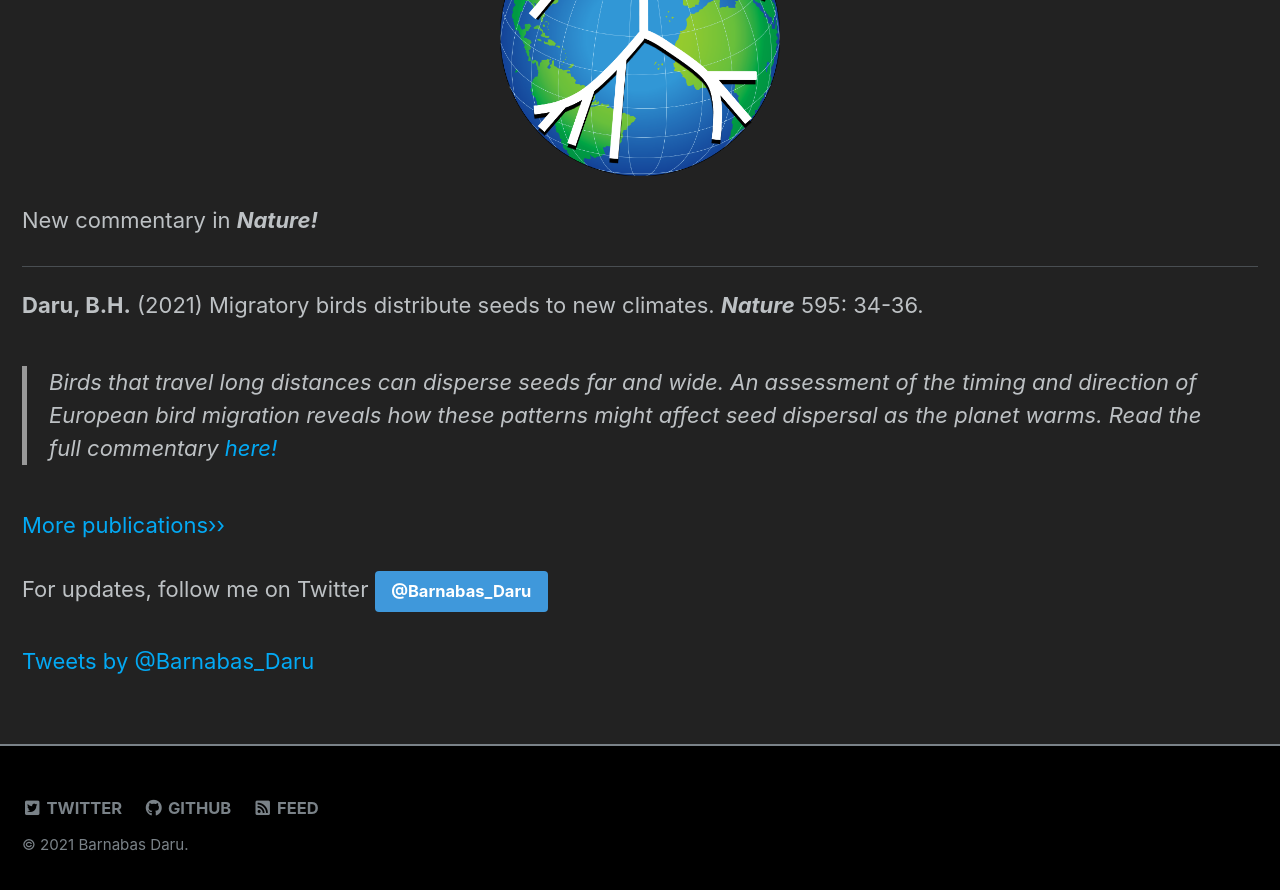
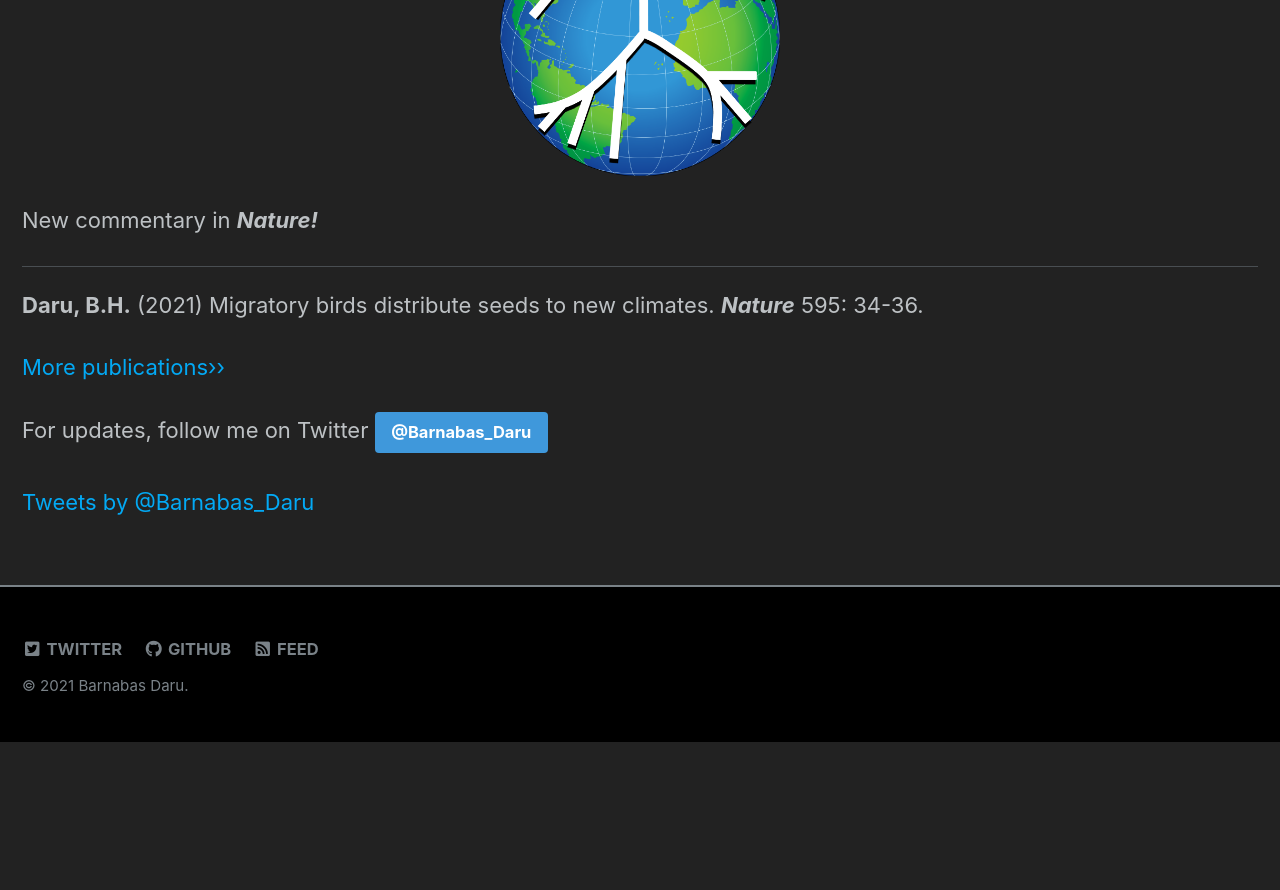
Before and after one commit to darunabas/darulab.github.io, a Jekyll site: the page built from index.html, in a window 1280 px wide and 900 px high, scrolled down 722 px. Shown: the top 890 px of the window. Built offline with Jekyll 4.4.1, drawn with Linux system fonts in a browser that asks for light colours; cached includes are drawn as plain includes; the list of posts is cut into pages by our own code; comment, search, counter and statistics services are not loaded; after the commit the page ends 1464 px from its top, so only the background shows below that.

Commit message:
Update index.html

```diff
--- a/index.html
+++ b/index.html
@@ -19,10 +19,6 @@ Interested in joining the lab? <a target="_blank" rel="noopener noreferrer" href
 <p><hr>
 
 <p><b>Daru, B.H.</b> (2021) Migratory birds distribute seeds to new climates. <b><i>Nature</i></b> 595: 34-36.
-  <blockquote>
-<p>Birds that travel long distances can disperse seeds far and wide. An assessment of the timing and direction of European bird migration reveals how these patterns might affect seed dispersal as the planet warms. Read the full commentary <a target="_blank" rel="noopener noreferrer" href="https://doi.org/10.1038/d41586-021-01547-1">here!</a></p>
-</blockquote>
-
 <p><a href="https://barnabasdaru.com/publications/">More publications››</a>
 
 <p>For updates, follow me on Twitter <a target="_blank" rel="noopener noreferrer" href="https://twitter.com/Barnabas_Daru" class="btn btn--info">@Barnabas_Daru</a></p>
```
